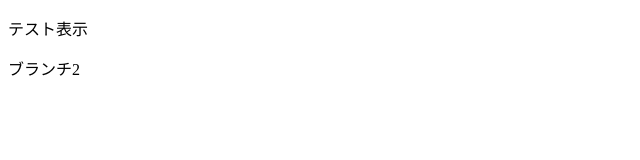
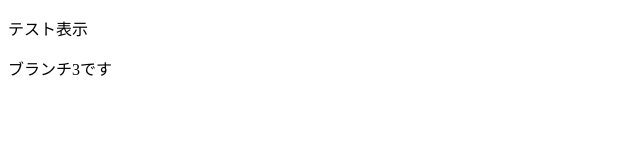
Before and after one commit to sawasick/git_test, a plain HTML site: page index.html in a window 1280 px wide. Shown: the full height of the page, 0-640 px from the left. Drawn offline with Linux system fonts and the light colour scheme.

Commit message:
ブランチ3テスト

```diff
--- a/index.html
+++ b/index.html
@@ -11,6 +11,6 @@
 
 	<body>
 		<p>テスト表示</p>
-		<p>ブランチ2</p>
+		<p>ブランチ3です</p>
 	</body>
 </html>
```
